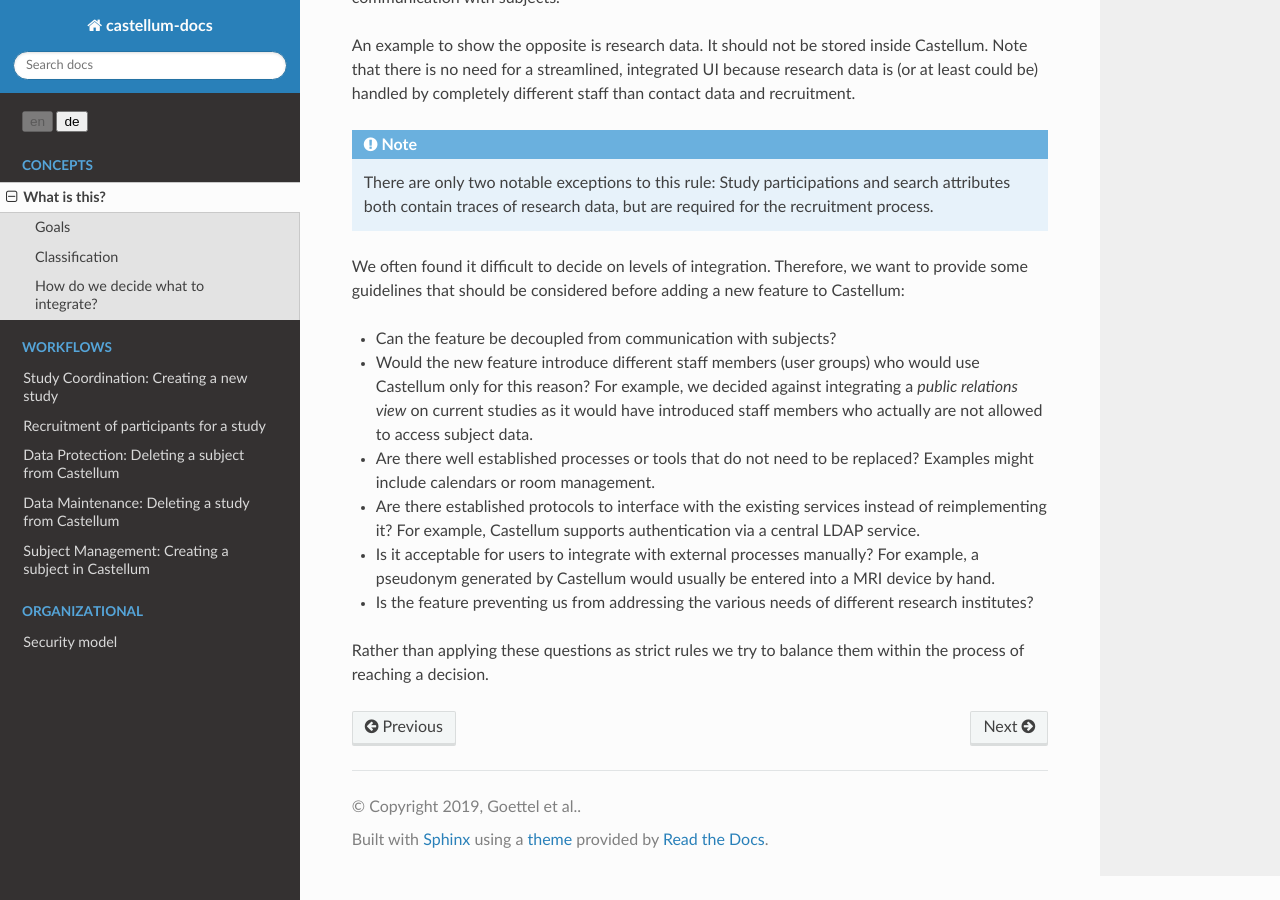
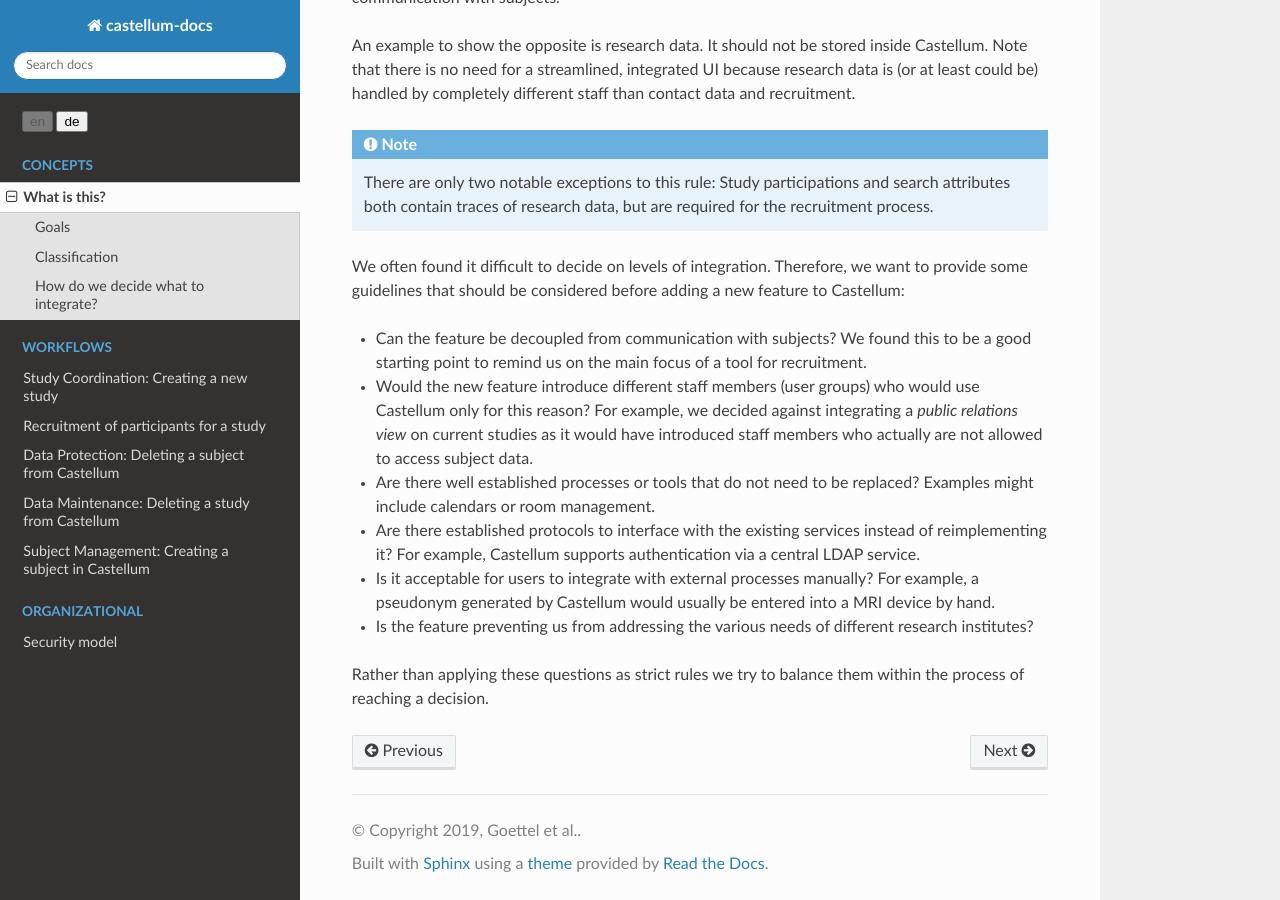
Before and after one commit to DouglasNeuroInformatics/castellum, a Sphinx documentation site: the page built from source/concepts/what.rst, in a window 1280 px wide and 900 px high, scrolled down 1380 px. Built offline with Sphinx 7.4.7 and the Read the Docs theme 2.0.0, drawn with Linux system fonts in a browser that asks for light colours.

Commit message:
small addition on first guideline bullet point

```diff
--- a/source/concepts/what.rst
+++ b/source/concepts/what.rst
@@ -77,7 +77,9 @@ We often found it difficult to decide on levels of integration. Therefore, we
 want to provide some guidelines that should be considered before adding a new
 feature to Castellum:
 
-* Can the feature be decoupled from communication with subjects?
+* Can the feature be decoupled from communication with subjects? We found this
+  to be a good starting point to remind us on the main focus of a tool for
+  recruitment.
 
 * Would the new feature introduce different staff members (user groups)
   who would use Castellum only for this reason? For example, we decided against
```
